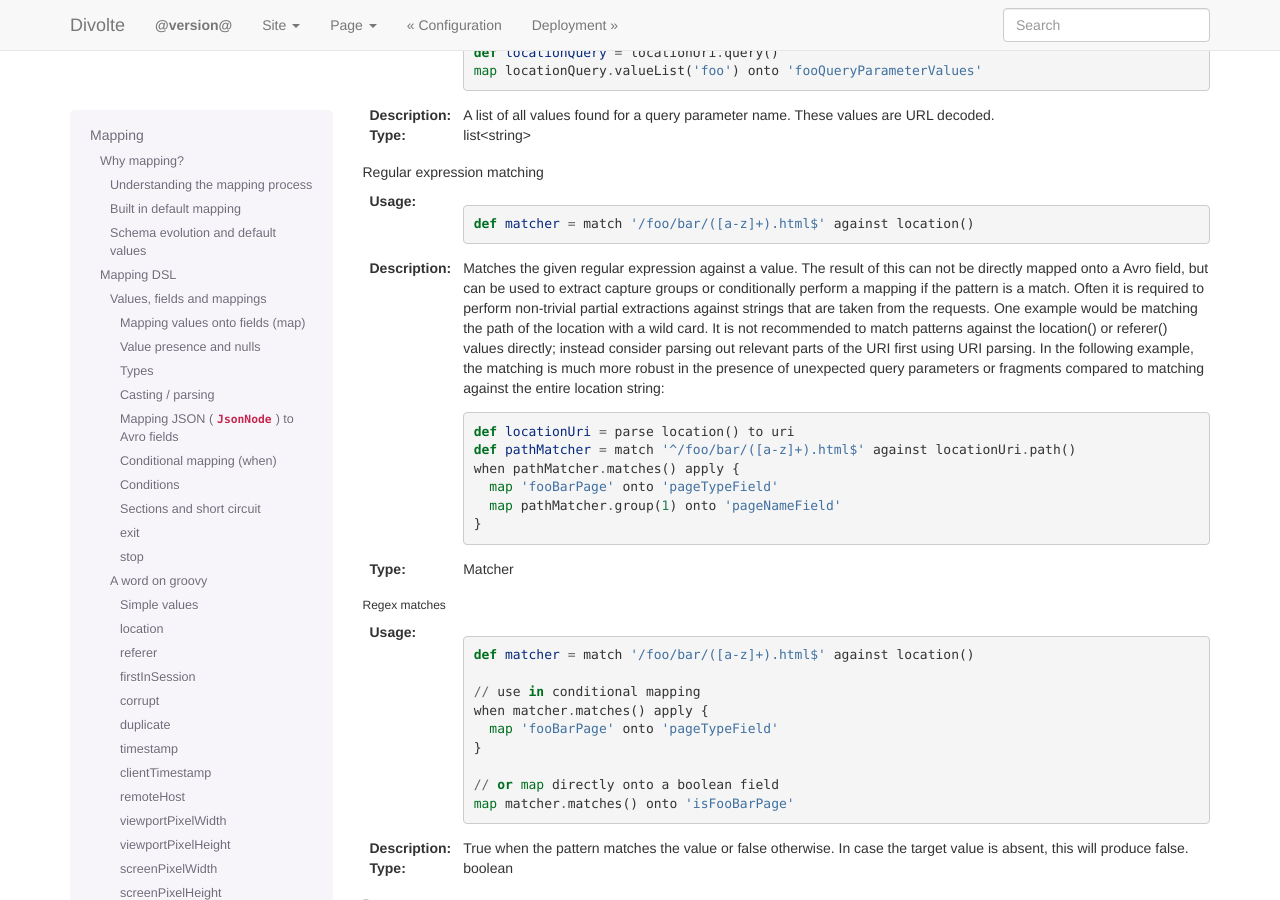
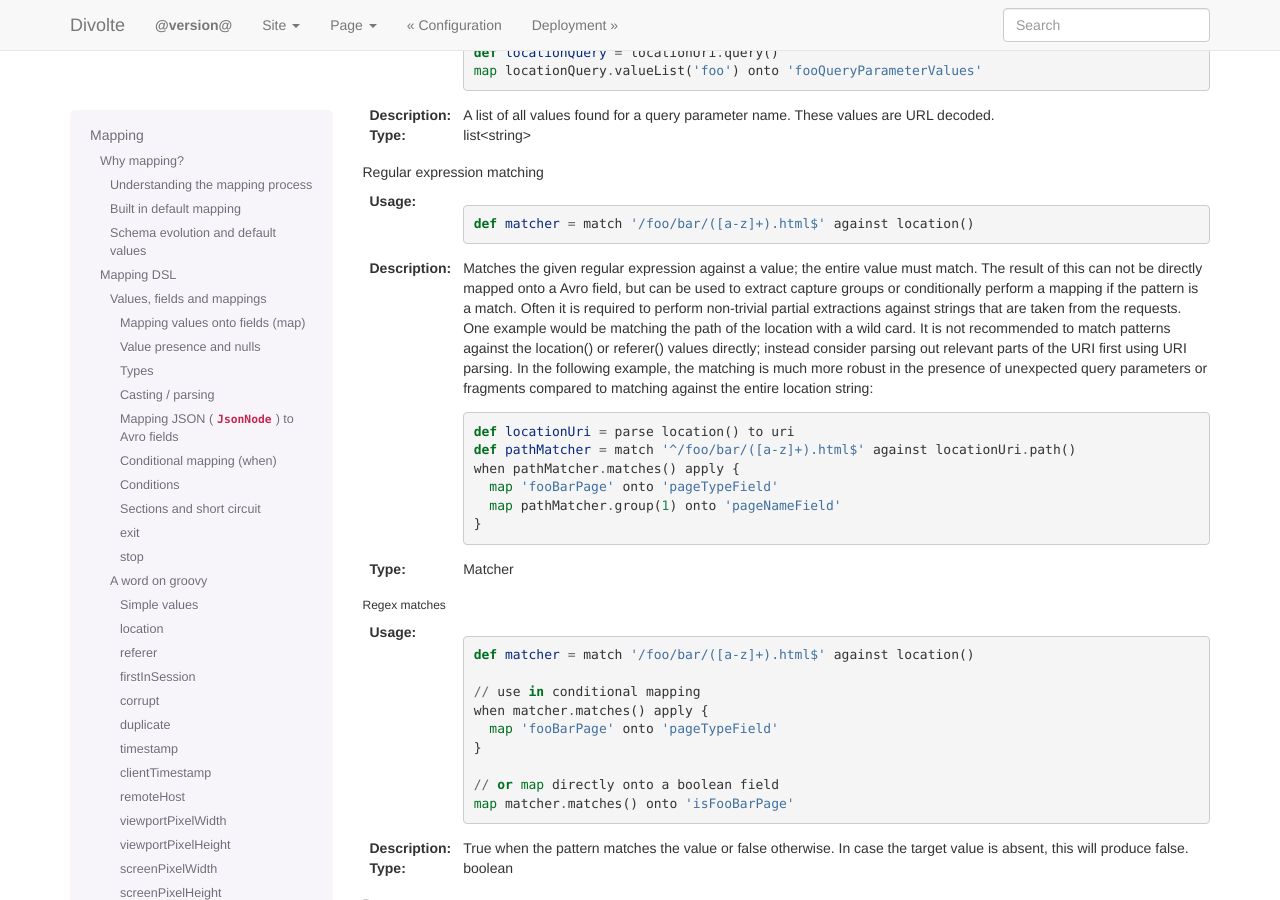
Before and after one commit to divolte/divolte-collector, a Sphinx documentation site: the page built from docs/mapping_reference.rst, in a window 1280 px wide and 900 px high, scrolled down 19163 px. Built offline with Sphinx 7.4.7, drawn with Linux system fonts in a browser that asks for light colours; nearby versions of some CDN libraries; library files that are not in the unit come from our copies.

Commit message:
Clarify that the regex must match the entire value, not just be present somewhere.

```diff
--- a/docs/mapping_reference.rst
+++ b/docs/mapping_reference.rst
@@ -1082,7 +1082,7 @@ Regular expression matching
     def matcher = match '/foo/bar/([a-z]+).html$' against location()
 
 :Description:
-  Matches the given regular expression against a value. The result of this can not be directly mapped onto a Avro field, but can be used to extract capture groups or conditionally perform a mapping if the pattern is a match. Often it is required to perform non-trivial partial extractions against strings that are taken from the requests. One example would be matching the path of the location with a wild card. It is not recommended to match patterns against the location() or referer() values directly; instead consider parsing out relevant parts of the URI first using URI parsing. In the following example, the matching is much more robust in the presence of unexpected query parameters or fragments compared to matching against the entire location string::
+  Matches the given regular expression against a value; the entire value must match. The result of this can not be directly mapped onto a Avro field, but can be used to extract capture groups or conditionally perform a mapping if the pattern is a match. Often it is required to perform non-trivial partial extractions against strings that are taken from the requests. One example would be matching the path of the location with a wild card. It is not recommended to match patterns against the location() or referer() values directly; instead consider parsing out relevant parts of the URI first using URI parsing. In the following example, the matching is much more robust in the presence of unexpected query parameters or fragments compared to matching against the entire location string::
 
     def locationUri = parse location() to uri
     def pathMatcher = match '^/foo/bar/([a-z]+).html$' against locationUri.path()
```
